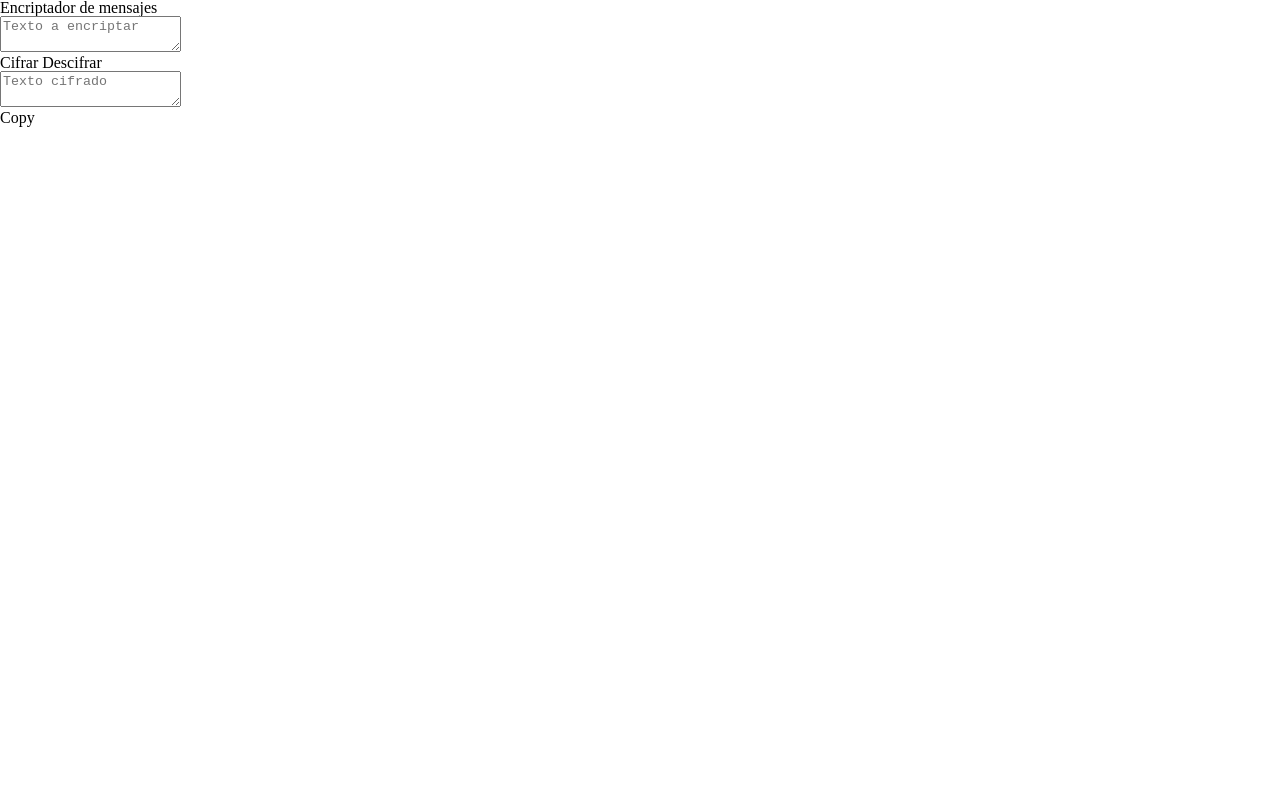
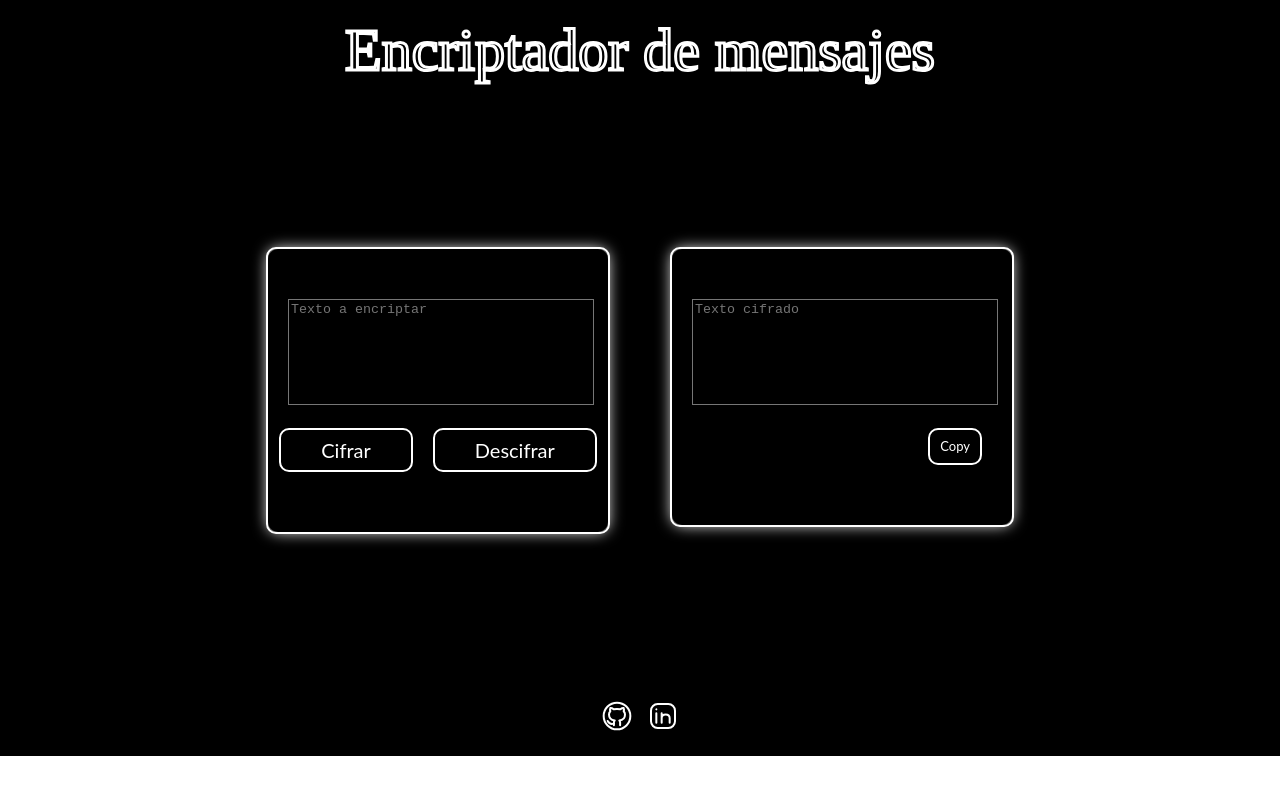
Before and after one commit to Jordavid/Encriptador, a plain HTML site: page index.html in a window 1280 px wide. Drawn offline with Linux system fonts and the light colour scheme.

Commit message:
Se agregan los estilos y el footer en el index

```diff
--- a/index.html
+++ b/index.html
@@ -5,6 +5,7 @@
     <meta name="viewport" content="width=device-width">
     <title>Encriptador </title>
     <link rel="stylesheet" href="reset.css">
+    <link rel="stylesheet" href="style.css">
 
 </head>
 <body>
@@ -44,7 +45,13 @@
     </main>
 
     <footer>
+        <div class="info">
+            <div class="social-links">
+                <a href="https://github.com/Jordavid" target="_blank"><svg xmlns="http://www.w3.org/2000/svg" xmlns:xlink="http://www.w3.org/1999/xlink" aria-hidden="true" role="img" class="iconify iconify--iconoir" width="32" height="32" preserveAspectRatio="xMidYMid meet" viewBox="0 0 24 24"><g fill="none" stroke="currentColor" stroke-linecap="round" stroke-linejoin="round" stroke-width="1.5"><path d="M12 22c5.523 0 10-4.477 10-10S17.523 2 12 2S2 6.477 2 12s4.477 10 10 10"></path><path d="M14.333 19v-1.863c.025-.31-.018-.62-.126-.913a2.18 2.18 0 0 0-.5-.781c2.093-.227 4.293-1 4.293-4.544a3.48 3.48 0 0 0-1-2.434a3.211 3.211 0 0 0-.06-2.448s-.787-.227-2.607.961a9.152 9.152 0 0 0-4.666 0c-1.82-1.188-2.607-.96-2.607-.96A3.211 3.211 0 0 0 7 8.464a3.482 3.482 0 0 0-1 2.453c0 3.519 2.2 4.291 4.293 4.544a2.18 2.18 0 0 0-.496.773a2.134 2.134 0 0 0-.13.902V19"></path><path d="M9.667 17.702c-2 .631-3.667 0-4.667-1.948"></path></g></svg></a>
 
+                <a href="https://linkedin.com/in/jordavid" target="_blank"><svg xmlns="http://www.w3.org/2000/svg" xmlns:xlink="http://www.w3.org/1999/xlink" aria-hidden="true" role="img" class="iconify iconify--iconoir" width="32" height="32" preserveAspectRatio="xMidYMid meet" viewBox="0 0 24 24"><g fill="none" stroke="currentColor" stroke-linecap="round" stroke-linejoin="round" stroke-width="1.5"><path d="M21 8v8a5 5 0 0 1-5 5H8a5 5 0 0 1-5-5V8a5 5 0 0 1 5-5h8a5 5 0 0 1 5 5M7 17v-7"></path><path d="M11 17v-3.25M11 10v3.75m0 0c0-3.75 6-3.75 6 0V17M7 7.01l.01-.011"></path></g></svg></a>
+            </div>
+        </div>
     </footer>
 
     <script src="app.js"></script>
--- /dev/null
+++ b/style.css
@@ -0,0 +1,139 @@
+/* Estilos para el header */
+header {
+    background-color: #000;
+    text-align: center;
+    padding: 20px 0;
+    display: flex;
+}
+
+h1{
+    font-size: 60px;
+    -webkit-text-stroke-width: 3px;
+    -webkit-text-stroke-color: white;
+}
+
+.container-titulo {
+    width: 940px;
+    margin: 0 auto;
+}
+
+/* Estilos para el main */
+main {
+    display: flex;
+    justify-content: center;
+    align-items: center;
+    height: 72.5vh;
+    background-color: #000;
+}
+
+.central {
+    width: 300px;
+    padding: 50px 20px;
+    text-align: center;
+    border-radius: 10px;
+    box-shadow: 0 0 15px white;
+    background-color: #000;
+}
+
+.container {
+    display: flex;
+
+}
+
+.enfoque,
+.textoDescifrado {
+    position: relative;
+    /*width: 100%;*/
+    height: 100%;
+    border: 2px solid #fff;
+    border-radius: 10px;
+
+    margin: 0 30px auto;
+    /*margin-right: 30px;*/
+}
+
+#cifrarTexto,
+#descifrarTexto {
+    width: 100%;
+    height: 100px;
+    margin-bottom: 10px;
+    resize: none;
+    color: white;
+    background: transparent;
+}
+
+.botones {
+    display: flex;
+    justify-content: center;
+    align-items: center;
+}
+
+.boton {
+    margin: 10px;
+    font-family: lato;
+    font-size: 20px;
+    display: inline-block;
+    color: #fff;
+    text-decoration: none;
+    padding: 10px 40px;
+    border: 2px solid #fff;
+    border-radius: 10px;
+}
+
+.boton:hover {
+    animation: pulse 1s ease-in-out;
+}
+
+
+.botonesDos {
+    display: flex;
+    justify-content: flex-end;
+}
+
+.boton2 {
+    margin: 10px;
+    font-family: lato;
+    display: inline-block;
+    color: #fff;
+    text-decoration: none;
+    padding: 10px 10px;
+    border: 2px solid #fff;
+    border-radius: 10px;
+    font-size: 13px;
+}
+
+.boton2:hover {
+    animation: pulseDos 1s ease-in-out;
+}
+
+@keyframes pulse {
+    0% {
+        box-shadow: 0 0 25px #16e19e, 0 0 50px #16e19e;
+    }
+}
+
+@keyframes pulseDos {
+    0% {
+        box-shadow: 0 0 25px #f11010, 0 0 50px #f11010;
+    }
+}
+
+footer {
+    background-color: #000;
+    padding: 20px 0;
+    text-align: center;
+    color: #000;
+}
+
+
+
+.social-links a {
+    color: #fff;
+    margin: 10px 5px;
+    font-size: 24px;
+    text-decoration: none;
+}
+
+.social-links a:hover {
+    color: #007bff;
+}
```
